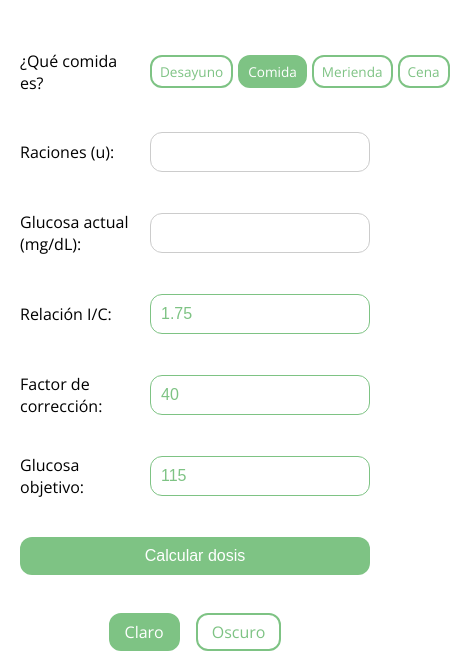
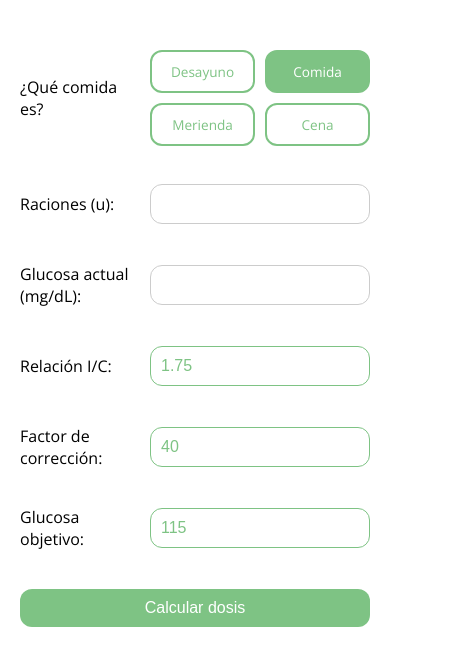
Before and after one commit to NonoFG/Mi-Insulina, a plain HTML site: page index.html in a window 390 px wide. Shown: the part 173-835 px from the top of the page, 450 px wide, since content can reach past the window. Drawn offline with nearby package versions, Linux system fonts and the light colour scheme.

Commit message:
Arreglar diseño para moviles

```diff
--- a/main.css
+++ b/main.css
@@ -233,3 +233,22 @@ body[data-tema="oscuro"] input.error {
 .comida-selector {
   margin-bottom: 30px;
 }
+
+/* ---------------------------------------------------- */
+/* NUEVOS ESTILOS PARA DISPOSITIVOS MÓVILES */
+/* ---------------------------------------------------- */
+@media (max-width: 768px) {
+  .campo .selector-opciones {
+    display: grid;
+    grid-template-columns: repeat(2, 1fr);
+    gap: 10px;
+  }
+
+  .campo .comida-opcion {
+    text-align: center;
+  }
+
+  .campo .comida-opcion span {
+    padding: 10px;
+  }
+}
```
